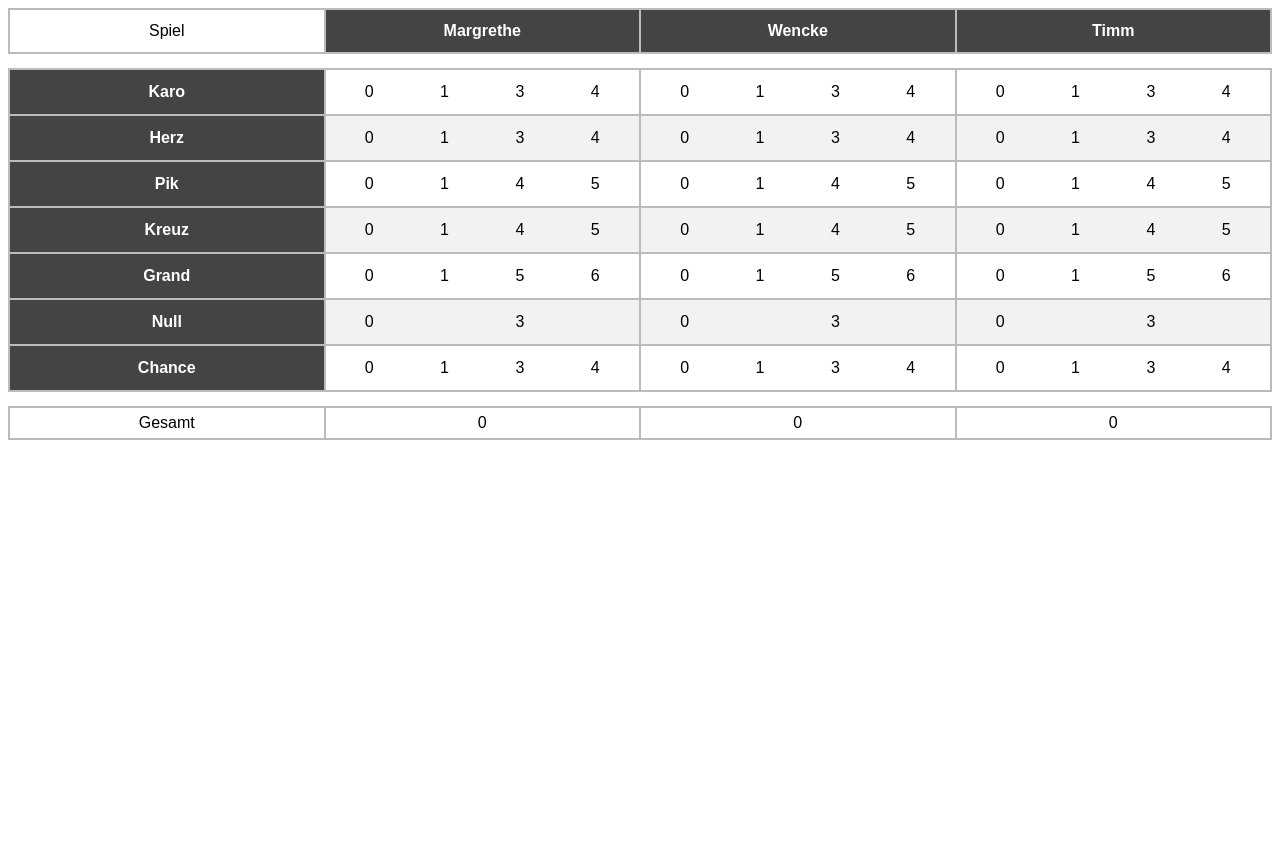
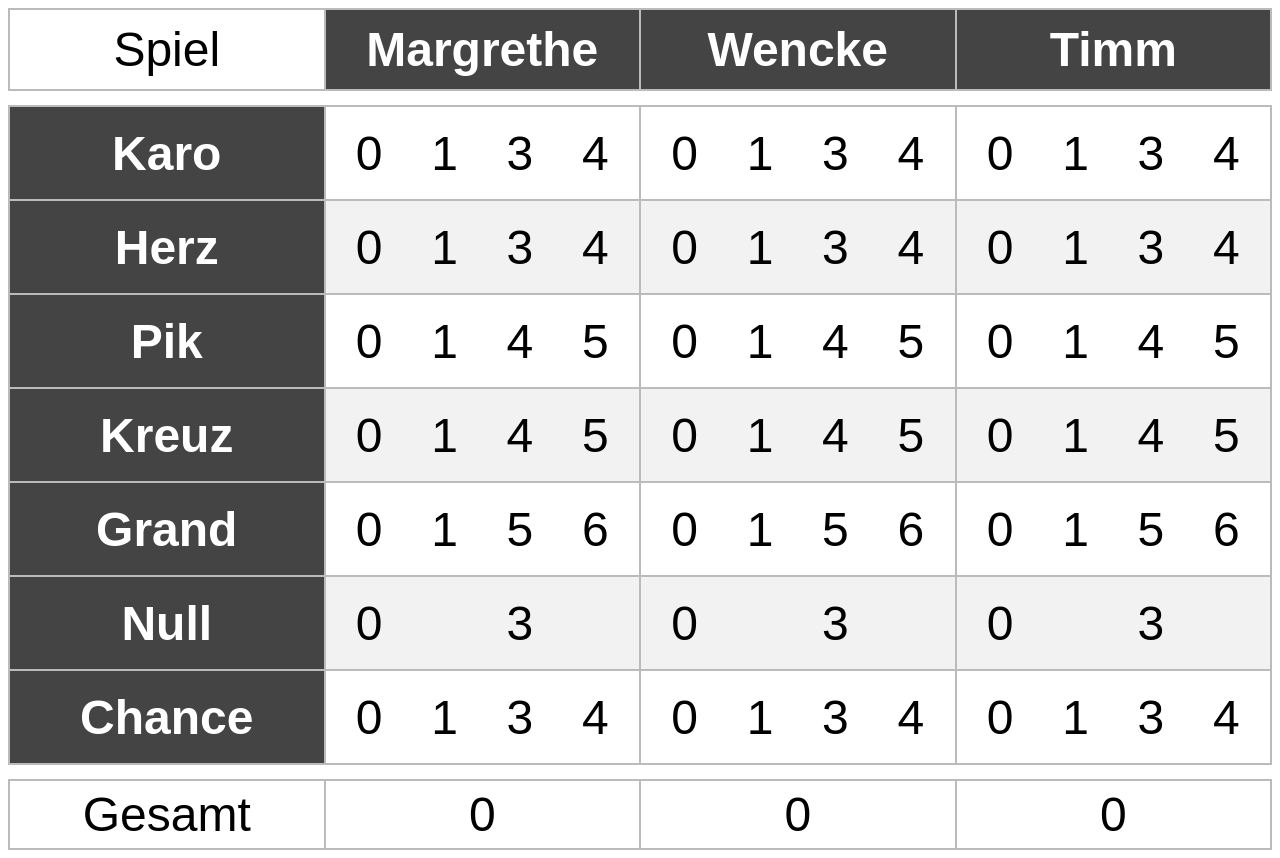
Before and after one commit to Timmster/skat-note, an Angular app: page / in a window 1280 px wide. Before the commit the page ends 800 px from the top, so only its background shows below. Built offline with nearby package versions, Linux system fonts and the light colour scheme.

Commit message:
1 file modified

```diff
--- a/src/app/app.component.css
+++ b/src/app/app.component.css
@@ -3,6 +3,7 @@ table {
   border-collapse: collapse;
   width: 100%;
   table-layout: fixed;
+  font-size: 3rem;
 }
 
 table td,
@@ -40,8 +41,8 @@ table th {
 
 .punkte div {
   vertical-align: middle;
-  height: 2rem;
-  width: 2rem;
+  height: 5rem;
+  width: 3rem;
   flex-grow: 1;
   display: flex;
   justify-content: center;
```
